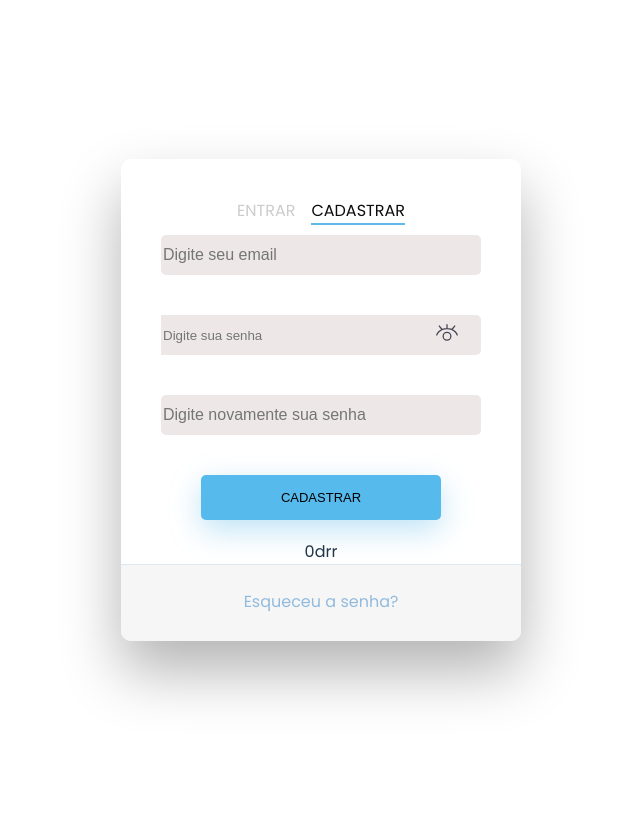
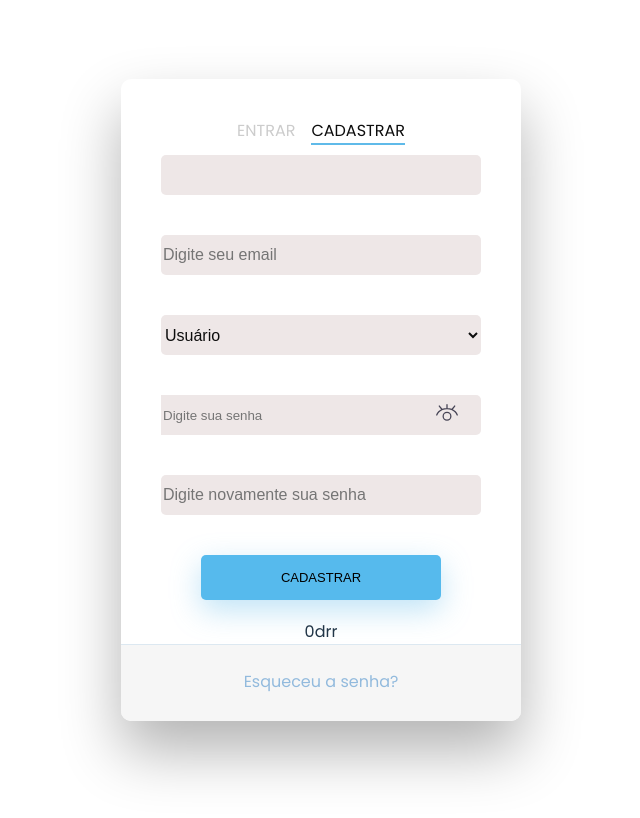
Before and after one commit to LuixCabral/ReactProject-Ecofix, a React (Vite) app in the folder ecofix/: page /entrar in a window 1280 px wide. Both pictures are taken after a click on the element "CADASTRAR". Shown: the top 818 px of the page, without its empty margins (319-959 px from the left). Built offline with nearby package versions, Linux system fonts and the light colour scheme.

Commit message:
cadastro

```diff
--- a/ecofix/src/components/forms/RegisterForm.jsx
+++ b/ecofix/src/components/forms/RegisterForm.jsx
@@ -1,12 +1,12 @@
 import { useState } from "react";
 import { getAuth, createUserWithEmailAndPassword } from "firebase/auth";
-import {Firestore} from 'firebase/firestore';
+import { doc, setDoc,getFirestore, Firestore } from "firebase/firestore";
 import openedEyeImage from '../../assets/opened-eye.svg';
 import app from '../DatabaseConnection'
 
 
 function RegisterForm() {
-
+  const dataBase = getFirestore(app)
   const auth = getAuth();
   const mailWhiteList = [
     "@hotmail.com",
@@ -28,6 +28,9 @@ function RegisterForm() {
   const [check, setCheck] = useState(true);
   const [emailExists, setEmailExists] = useState(false);
   const [isLoginCompleted, setLoginCompleted] = useState(false);
+  const [role, setRole] = useState("usuario");
+  const [name, setName] = useState("");
+  const [isEspecialist, setEspecialist] = useState(true);
   const notReloadThePageEvent = (event) => event.preventDefault();
 
   function passwordsMatch() {
@@ -64,16 +67,23 @@ function RegisterForm() {
 
     console.log(isEmailValid() && passwordsMatch());
     if (isEmailValid() && passwordsMatch()) {
-      createUserWithEmailAndPassword(auth,email,password).then((userCredential)=>{
+      createUserWithEmailAndPassword(auth,email,password).then(async(userCredential)=>{
         const userID = userCredential.user.uid;
         console.log("id",userID)
+        await setDoc(doc(dataBase,"usuarios",userID),{
+          name:name,
+          role:role,
+          uid:userID,
+          verified: false
+        });
 
       }).catch((error) => {
         const errorCode = error.code;
         const errorMessage = error.message;
+        console.log(errorMessage, errorCode);
       });
-        }
     }
+  }
 
   const updateEmailField = (event) => {
     setEmailExists(false);
@@ -92,10 +102,18 @@ function RegisterForm() {
     document.getElementById("passwordfield").focus();
   }
 
+  function changeRole(event){
+    setRole(event);
+  }
+
+  function changeName(event){
+    setName(event.target.value)
+  }
     return (
         <>
         {!isLoginCompleted ? (
         <form onSubmit={notReloadThePageEvent}>
+        <input type="text" id="name" onChange={(event) => changeName(event)}/>
         <input
             id="email"
             placeholder="Digite seu email"
@@ -104,6 +122,10 @@ function RegisterForm() {
         />
         {emailError && <p className="messageError">Email Inválido!</p>}
         {emailExists && <p className="messageError">Email já cadastrado!</p>}
+        <select onChange={(event) => changeRole(event.target.value)} id="role" name="role">
+          <option value="usuario">Usuário</option>
+          <option value="especialista">Especialista</option>
+        </select>
         <div id="password" onClick={focus}>
             <input
             id="passwordfield"
--- a/ecofix/src/routes/CardTestPage.jsx
+++ b/ecofix/src/routes/CardTestPage.jsx
@@ -1,4 +1,4 @@
-import Card from '../component2/Card';  // Ajuste o caminho de importação conforme necessário
+/*import Card from '../component2/Card';  // Ajuste o caminho de importação conforme necessário
 
 function CardTestPage() {
     return (
@@ -9,4 +9,4 @@ function CardTestPage() {
     );
 }
 
-export default CardTestPage;
+export default CardTestPage;*/
--- a/ecofix/src/styles/LoginPage.css
+++ b/ecofix/src/styles/LoginPage.css
@@ -133,7 +133,7 @@ input[type=button]:active, input[type=submit]:active, input[type=reset]:active
   right: -10px;
   cursor: pointer;
 }
-#password, #email, #confirmpassword {
+#password, #email, #confirmpassword, #role, #name {
   height: 40px;
   margin-left: 40px;
   width: 80%;
```
Also changed, not shown: ecofix/src/main.jsx (+5 -5 lines), 1 other file (tests, documents, lock files or other folders).
